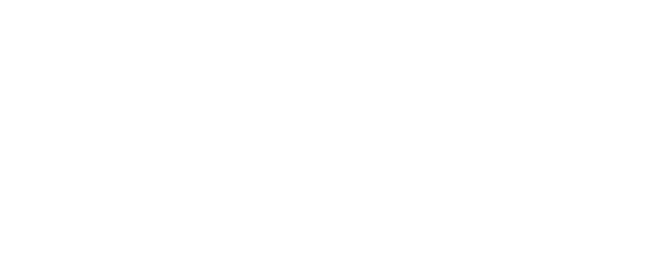
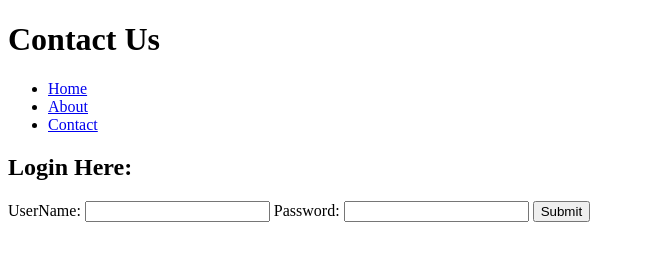
Before and after one commit to jrkeyes1/SBA316, a plain HTML site: page index.html in a window 1280 px wide. Shown: the whole page, without its empty margins (0-645 px from the left). Drawn offline with Linux system fonts and the light colour scheme.

Commit message:
updated readme

```diff
--- a/index.html
+++ b/index.html
@@ -1 +1,35 @@
 <!-- The easiest sets of elements to ittesrate over in meaningful way are list items or a tags in a nav-->
+
+<!DOCTYPE html>
+<html lang="en">
+<head>
+    <meta charset="UTF-8">
+    <meta name="viewport" content="width=device-width, initial-scale=1.0">
+    <title>Contact</title>
+    <link rel="stylesheet" href="./styles/styles.css">
+
+</head>
+<body>
+    <header>
+        <h1 class="heading">Contact Us</h1>
+    </header>
+    <nav>
+        <ul>
+            <li><a href="index.html">Home</a></li>
+            <li><a href="about.html">About</a></li>
+            <li><a href="contact.html">Contact</a></li>
+        </ul>
+    </nav>
+    <h2 class="heading2">Login Here:</h2>
+    <div class="content">
+        <form>
+            <label for="name">UserName:</label>
+            <input type="text" name="name" id="name">
+            <label for="email">Password:</label>
+            <input type="email" name="email" id="email">
+            <input type="Submit" value="Submit">
+        </form>
+
+    </div>
+</body>
+</html>
```
Also changed, not shown: 1 other file.
